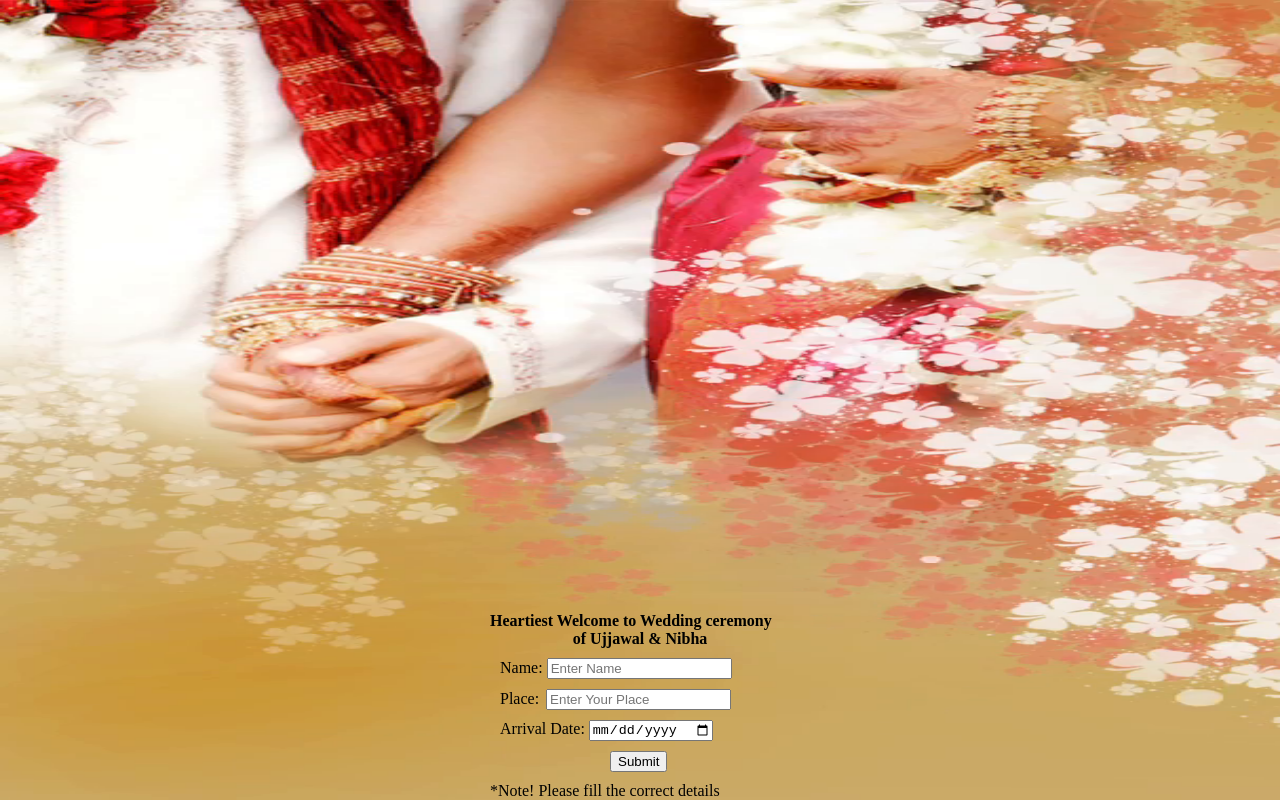
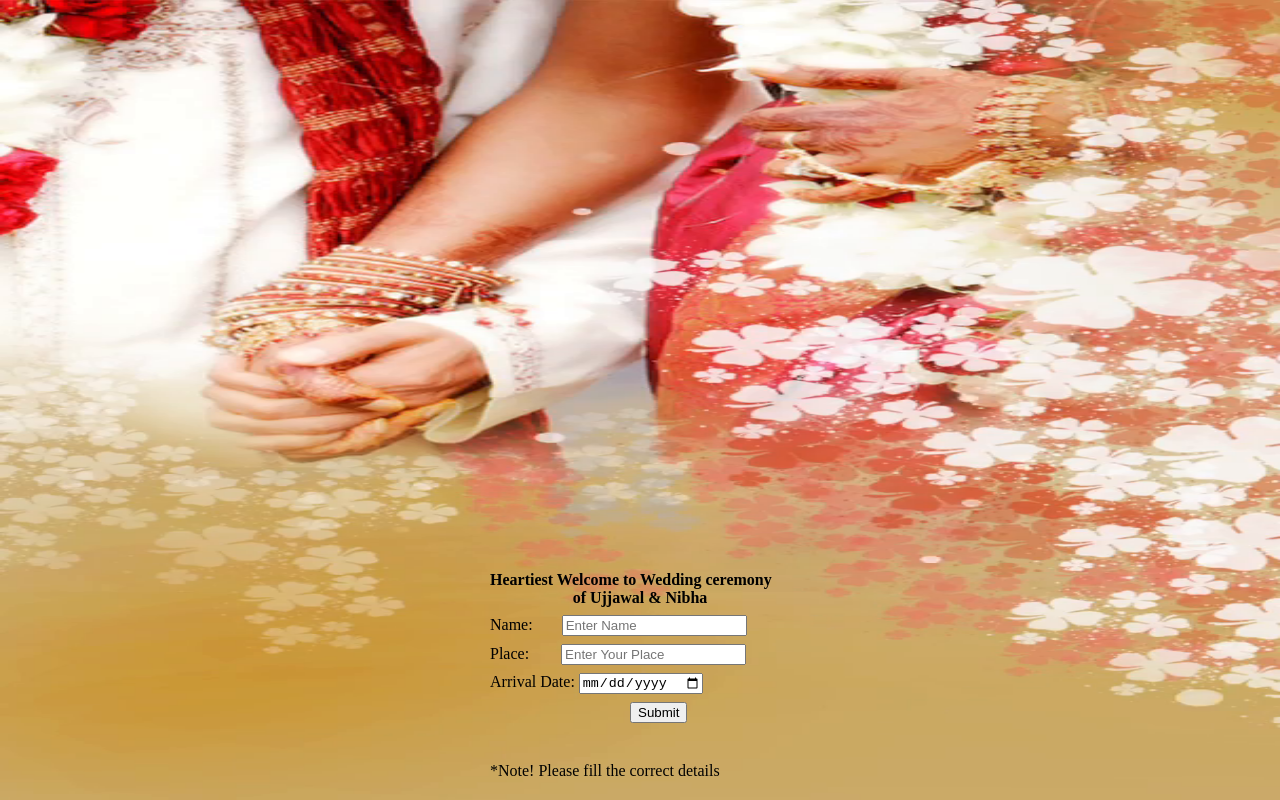
Before and after one commit to ujjawal341/weddingInv, a plain HTML site: page index.html in a window 1280 px wide. Drawn offline with Linux system fonts and the light colour scheme.

Commit message:
css updated2!

```diff
--- a/index.css
+++ b/index.css
@@ -14,20 +14,27 @@
     width:300px;
     /* height:300px; */
     /* background:#063; */
-    bottom:0px;
+    bottom:20px;
     right:25%;
     left:50%;
     margin-left:-150px;
 }
 .widthdiv{
-  margin: 10px;
+  margin: 8px 0px;
 }
 #send-submit{
-  margin-left: 120px;
+  margin-left: 140px;
   margin-bottom: 10px;
 }
 #place {
-  margin-left: 3px;
+  margin-left: 28px;
+}
+#name{
+  margin-left: 25px;
+}
+#note {
+  /* margin-bottom: 23px; */
+  margin-top: 29px;
 }
 /* .name-field,
 .date-field,
@@ -55,3 +62,7 @@ h4 {
   margin: 10px;
   color: white;
 } */
+#welMessage {
+  margin: 10px;
+  color: white;
+}
```
